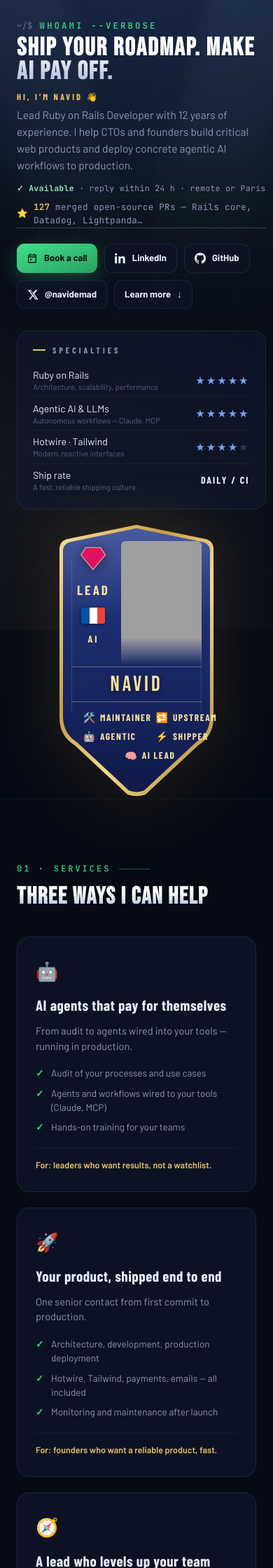
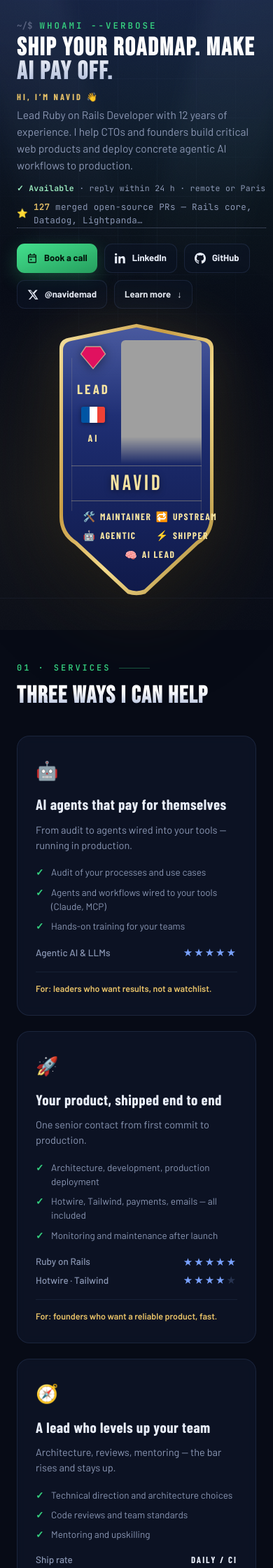
Before and after one commit to navidemad/navidemad.github.io, a Jekyll site: the page index.html, which Jekyll copies as it is, in a window 390 px wide. Shown: the top 2240 px of the page at 70% size. Built offline with Jekyll 4.4.1, drawn with Linux system fonts in a browser that asks for light colours; grey boxes are pictures that could not be loaded.

Commit message:
Merge specialties into service cards as skill+stars rows, drop hero panel, center hero vertically

```diff
--- a/index.html
+++ b/index.html
@@ -90,7 +90,7 @@ body {
 
 .wrap {
   width: 100%; margin: 0 auto; padding: 0 clamp(24px, 3.2vw, 64px);
-  min-height: 100dvh; display: flex; flex-direction: column;
+  min-height: 100dvh; display: flex; flex-direction: column; justify-content: center;
 }
 
 /* ---------- top bar ---------- */
@@ -149,8 +149,6 @@ h1 {
   font-size: 12.5px; color: var(--gold); text-transform: uppercase;
 }
 
-/* ---------- hero panels ---------- */
-.hero-panels { margin-top: clamp(20px, 3.4vh, 36px); }
 .oss-line {
   display: inline-flex; align-items: center; gap: 8px; margin: 10px 0 0;
   font-family: "JetBrains Mono", monospace; font-size: 12.5px; letter-spacing: .3px;
@@ -160,31 +158,9 @@ h1 {
 .oss-line:hover { color: var(--ink); border-bottom-color: var(--gold); }
 .oss-line b { color: var(--gold); font-weight: 600; }
 
-.panel {
-  background: var(--panel); border: 1px solid var(--panel-edge); border-radius: 18px;
-  padding: clamp(10px, 2vh, 22px) 22px; backdrop-filter: blur(8px);
-  animation: rise .7s cubic-bezier(.22,.9,.3,1) both;
-}
-.panel h2 {
-  font-family: "Barlow Condensed", sans-serif; font-weight: 700; font-size: 12px;
-  letter-spacing: 4px; text-transform: uppercase; color: var(--ink-dim);
-  display: flex; align-items: center; gap: 10px; margin-bottom: clamp(6px, 1.2vh, 16px);
-  white-space: nowrap;
-}
-.panel h2::before { content: ""; width: 18px; height: 2px; background: var(--gold); }
-@keyframes rise { from { opacity: 0; transform: translateY(18px); } to { opacity: 1; transform: none; } }
-.hero-panels .panel { animation-delay: .2s; }
-
-/* attributes */
-.attr { display: flex; align-items: center; justify-content: space-between; padding: clamp(3px, 0.6vh, 8px) 0; border-bottom: 1px solid rgba(122,152,214,0.08); font-size: 14px; }
-.attr:last-child { border-bottom: 0; }
-.attr .val { font-family: "Barlow Condensed", sans-serif; font-weight: 700; letter-spacing: 2px; font-size: 14px; color: var(--ink); white-space: nowrap; flex: none; margin-left: 12px; }
 .stars { color: var(--accent); letter-spacing: 2px; font-size: 15px; }
 .stars .off { color: rgba(122,152,214,0.25); }
 
-.attr-l { display: flex; flex-direction: column; }
-.attr-l small { color: var(--ink-faint); font-size: 11px; font-weight: 400; line-height: 1.35; }
-@media (max-height: 780px) { .attr-l small { display: none; } }
 
 /* ---------- FUT card ---------- */
 .card-stage { flex: none; display: flex; flex-direction: column; align-items: center; justify-content: center; gap: clamp(14px, 2.4vh, 26px); }
@@ -306,6 +282,9 @@ h1 {
 .svc-list { list-style: none; margin: 14px 0 0; }
 .svc-list li { position: relative; padding: 4px 0 4px 22px; color: var(--ink-dim); font-size: 13.5px; }
 .svc-list li::before { content: "✓"; position: absolute; left: 0; color: var(--green); font-weight: 700; }
+.svc-skill { display: flex; align-items: center; justify-content: space-between; gap: 10px; margin-top: 12px; font-size: 13.5px; color: var(--ink-dim); font-weight: 500; }
+.svc-skill + .svc-skill { margin-top: 4px; }
+.svc-skill .val { font-family: "Barlow Condensed", sans-serif; font-weight: 700; letter-spacing: 2px; font-size: 13px; color: var(--ink); }
 .svc .ideal {
   margin-top: 16px; padding-top: 14px; border-top: 1px solid rgba(122,152,214,0.1);
   font-size: 12.5px; color: var(--gold); font-weight: 600;
@@ -393,15 +372,6 @@ h1 {
         </a>
         <a class="btn ghost more" href="#services"><span data-i18n="cta_more">Learn more</span> ↓</a>
       </div>
-      <div class="hero-panels">
-      <section class="panel">
-        <h2 data-i18n="specialties">Specialties</h2>
-        <div class="attr"><span class="attr-l">Ruby on Rails<small data-i18n="sp1s">Architecture, scalability, performance</small></span><span class="stars" role="img" aria-label="5/5">★★★★★</span></div>
-        <div class="attr"><span class="attr-l"><span data-i18n="spec2">Agentic AI &amp; LLMs</span><small data-i18n="sp2s">Autonomous workflows — Claude, MCP</small></span><span class="stars" role="img" aria-label="5/5">★★★★★</span></div>
-        <div class="attr"><span class="attr-l"><span data-i18n="spec3">Hotwire · Tailwind</span><small data-i18n="sp3s">Modern, reactive interfaces</small></span><span class="stars" role="img" aria-label="4/5">★★★★<span class="off">★</span></span></div>
-        <div class="attr"><span class="attr-l"><span data-i18n="spec4">Ship rate</span><small data-i18n="sp4s">A fast, reliable shipping culture</small></span><span class="val" data-i18n="spec4v">DAILY / CI</span></div>
-      </section>
-      </div>
     </div>
 
     <div class="card-stage">
@@ -468,6 +438,7 @@ h1 {
           <li data-i18n="s1b2">Agents and workflows wired to your tools (Claude, MCP)</li>
           <li data-i18n="s1b3">Hands-on training for your teams</li>
         </ul>
+        <div class="svc-skill"><span data-i18n="spec2">Agentic AI &amp; LLMs</span><span class="stars" role="img" aria-label="5/5">★★★★★</span></div>
         <p class="ideal" data-i18n="s1i">For: leaders who want results, not a watchlist.</p>
       </div>
       <div class="svc">
@@ -479,6 +450,8 @@ h1 {
           <li data-i18n="s2b2">Hotwire, Tailwind, payments, emails — all included</li>
           <li data-i18n="s2b3">Monitoring and maintenance after launch</li>
         </ul>
+        <div class="svc-skill"><span>Ruby on Rails</span><span class="stars" role="img" aria-label="5/5">★★★★★</span></div>
+        <div class="svc-skill"><span data-i18n="spec3">Hotwire · Tailwind</span><span class="stars" role="img" aria-label="4/5">★★★★<span class="off">★</span></span></div>
         <p class="ideal" data-i18n="s2i">For: founders who want a reliable product, fast.</p>
       </div>
       <div class="svc">
@@ -490,6 +463,7 @@ h1 {
           <li data-i18n="s3b2">Code reviews and team standards</li>
           <li data-i18n="s3b3">Mentoring and upskilling</li>
         </ul>
+        <div class="svc-skill"><span data-i18n="spec4">Ship rate</span><span class="val" data-i18n="spec4v">DAILY / CI</span></div>
         <p class="ideal" data-i18n="s3i">For: teams ready to level up.</p>
       </div>
     </div>
@@ -538,15 +512,10 @@ h1 {
       crest: "Disponible pour missions IA & Rails",
       h1: "Livrez votre roadmap. Rentabilisez l\u2019IA.",
       scout: "<b>Salut, moi c\u2019est Navid \ud83d\udc4b</b>Lead Developer Ruby on Rails avec <span id=\"years-inline\">12</span> ans d\u2019exp\u00e9rience. J\u2019aide les CTOs et fondateurs \u00e0 construire des produits web critiques et \u00e0 d\u00e9ployer des workflows IA agentiques concrets en production.",
-      specialties: "Sp\u00e9cialit\u00e9s",
       spec2: "IA agentique & LLM",
       spec3: "Hotwire \u00b7 Tailwind",
       spec4: "Livraison",
       spec4v: "QUOTIDIENNE / CI",
-      sp1s: "Architecture, scalabilit\u00e9, performance",
-      sp2s: "Workflows autonomes \u2014 Claude, MCP",
-      sp3s: "Interfaces modernes et r\u00e9actives",
-      sp4s: "Culture du shipping rapide et fiable",
       perk1: "Mainteneur",
       perk2: "Upstream",
       perk3: "Agentique",
@@ -590,15 +559,10 @@ h1 {
       crest: "Open to AI & Rails engagements",
       h1: "Ship your roadmap. Make AI pay off.",
       scout: "<b>Hi, I\u2019m Navid \ud83d\udc4b</b>Lead Ruby on Rails Developer with <span id=\"years-inline\">12</span> years of experience. I help CTOs and founders build critical web products and deploy concrete agentic AI workflows to production.",
-      specialties: "Specialties",
       spec2: "Agentic AI & LLMs",
       spec3: "Hotwire \u00b7 Tailwind",
       spec4: "Ship rate",
       spec4v: "DAILY / CI",
-      sp1s: "Architecture, scalability, performance",
-      sp2s: "Autonomous workflows \u2014 Claude, MCP",
-      sp3s: "Modern, reactive interfaces",
-      sp4s: "A fast, reliable shipping culture",
       perk1: "Maintainer",
       perk2: "Upstream",
       perk3: "Agentic",
```
